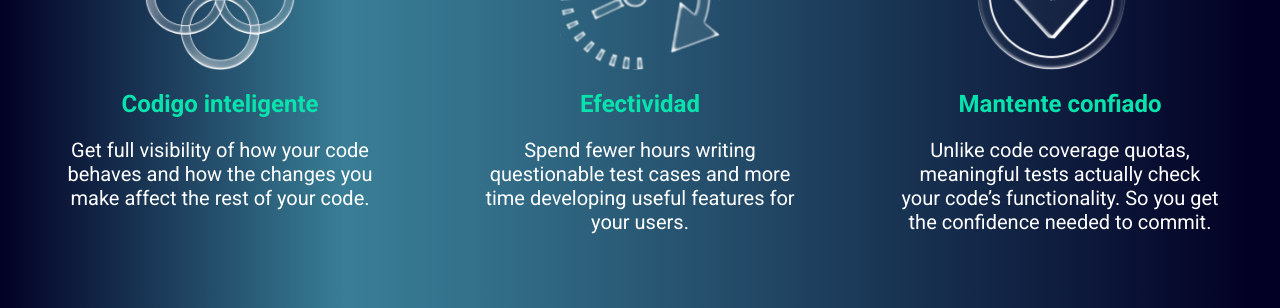
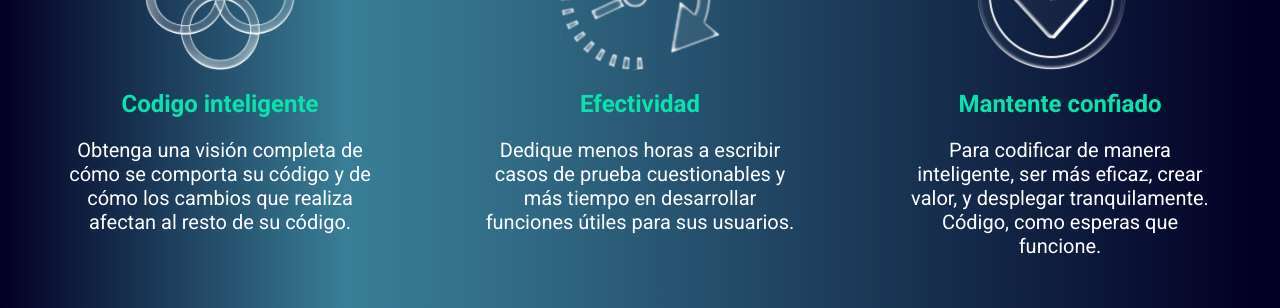
Before and after one commit to javalencis/LandingTestopia, a React (Vite) app: page / in a window 1280 px wide. Shown: the part 980-1288 px from the top of the page. Built offline with nearby package versions, Linux system fonts and the light colour scheme; a web font is replaced by a local one.

Commit message:
Ortografia

```diff
--- a/src/components/SectionCaracteristicas/SectionCaracteristicas.jsx
+++ b/src/components/SectionCaracteristicas/SectionCaracteristicas.jsx
@@ -11,7 +11,7 @@ export const SectionCaracteristicas = () => {
                     <img src={imgCodeSmart} alt="" />
                 </div>
                 <h3>Codigo inteligente</h3>
-                <p>Get full visibility of how your code behaves and how the changes you make affect the rest of your code.</p>
+                <p>Obtenga una visión completa de cómo se comporta su código y de cómo los cambios que realiza afectan al resto de su código.</p>
             </div>
             <div>
                 <div className='imgContainer'>
@@ -19,7 +19,7 @@ export const SectionCaracteristicas = () => {
                     <img src={imgCreateValue} alt="" />
                 </div>
                 <h3>Efectividad</h3>
-                <p>Spend fewer hours writing questionable test cases and more time developing useful features for your users.</p>
+                <p>Dedique menos horas a escribir casos de prueba cuestionables y más tiempo en desarrollar funciones útiles para sus usuarios.</p>
             </div>
             <div>
                 <div className='imgContainer'>
@@ -27,7 +27,7 @@ export const SectionCaracteristicas = () => {
                     <img src={imgStayConf} alt="" />
                 </div>
                 <h3>Mantente confiado</h3>
-                <p>Unlike code coverage quotas, meaningful tests actually check your code’s functionality. So you get the confidence needed to commit.</p>
+                <p>Para codificar de manera inteligente, ser más eficaz, crear valor, y desplegar tranquilamente. Código, como esperas que funcione.</p>
             </div>
         </section>
     )
--- a/src/components/SectionInformacion/SectionInformacion.jsx
+++ b/src/components/SectionInformacion/SectionInformacion.jsx
@@ -13,8 +13,8 @@ export const SectionInformacion = () => {
           Generando <br /> pruebas de calidad <br /> para desarrolladores ocupados
         </h2>
         <p>
-          Con Testopía, obtienes <strong>pruebas relevantes</strong>  <br /> sugeridas dentro de tu propio IDE, para codificar de manera intelingente, ser mas eficaz, crear valor, y desplegar tranquilamente.<br />
-          Codigo, como esperas que funcione.
+          Con Testopía, obtienes <strong>pruebas relevantes</strong>  <br /> sugeridas dentro de tu propio IDE, para codificar de manera inteligente, ser más eficaz, crear valor, y desplegar tranquilamente.<br />
+          Código, como esperas que funcione.
         </p>
         <button>
           Subscribete
--- a/src/components/SectionSuscribete/SectionSuscribete.jsx
+++ b/src/components/SectionSuscribete/SectionSuscribete.jsx
@@ -12,7 +12,7 @@ export const SectionSuscribete = () => {
             <div className="containerSuscribete">
                 <h2>Suscribete para la prueba gratuita</h2>
                 <p>
-                    Al suscribirte obtienes la prueba de nuestro software y la posibilidad de obtener descuentos exclusivos para la version premium.
+                    Al suscribirte obtienes la prueba de nuestro software y la posibilidad de obtener descuentos exclusivos para la versión premium.
                 </p>
                 <form onSubmit={handleOnSubmit}>
                     <label htmlFor="">
```
